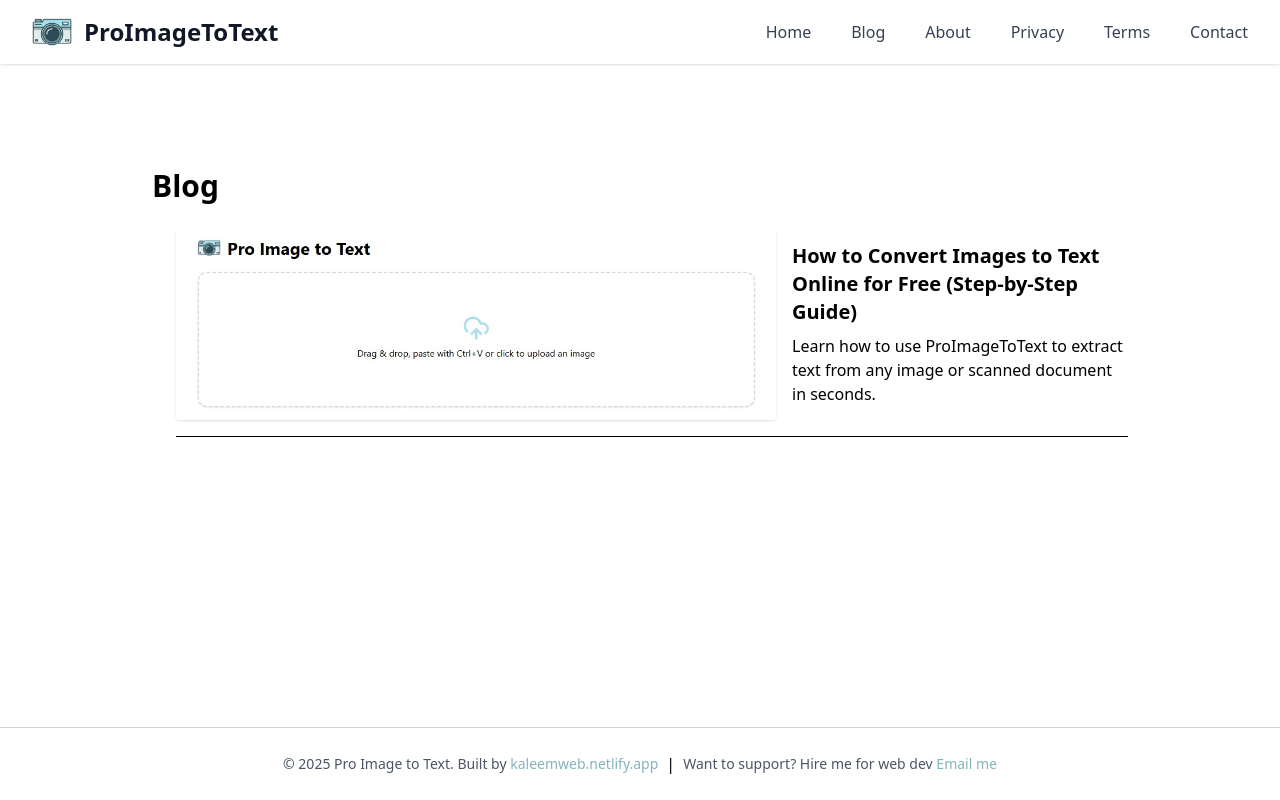
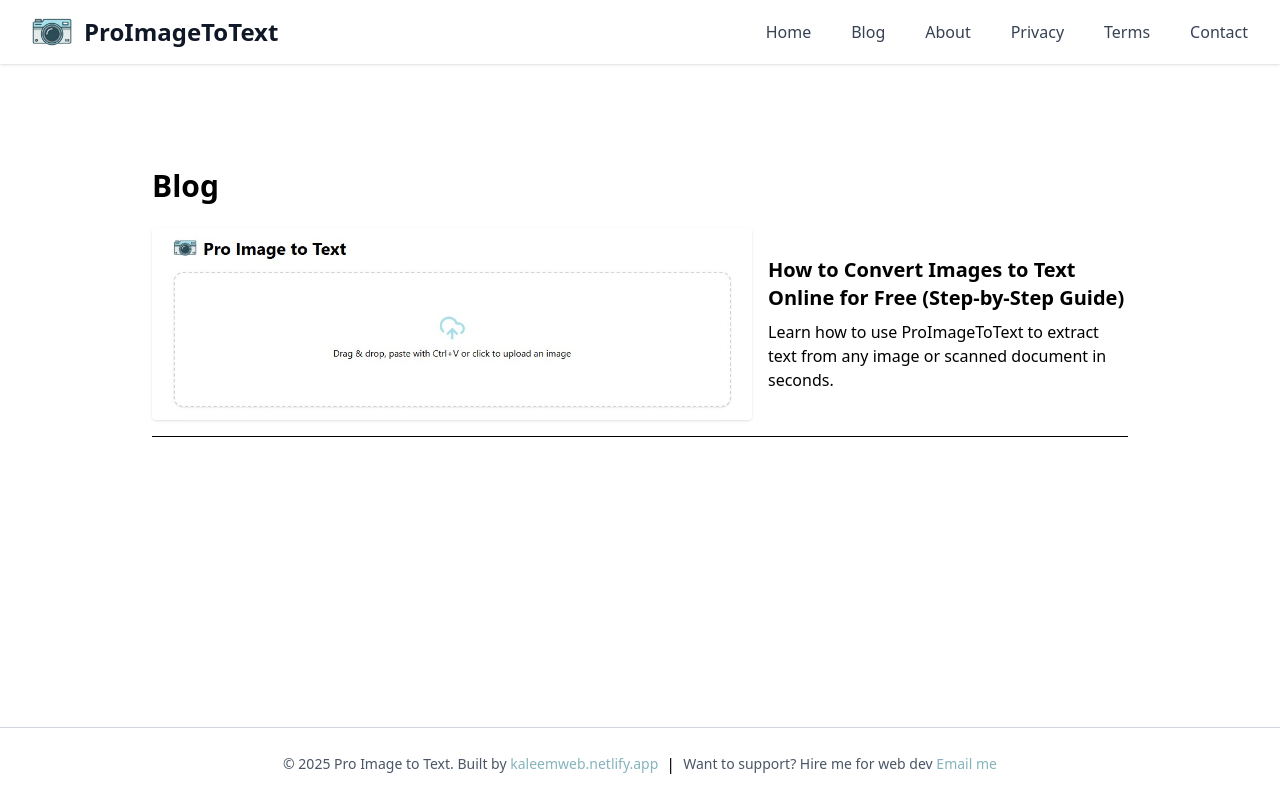
Before and after one commit to axndev/image-to-text, a React (Vite) app: page /blog in a window 1280 px wide. Built offline with nearby package versions, Linux system fonts and the light colour scheme.

Commit message:
article updates

```diff
--- a/src/Components/Navbar.jsx
+++ b/src/Components/Navbar.jsx
@@ -40,10 +40,11 @@
       {isOpen && (
         <div className="md:hidden px-2 pb-3 space-y-1">
           <Link to="/" onClick={handleLinkClick} className="block px-3 py-2 rounded-md text-base font-medium text-gray-700 dark:text-gray-300 hover:text-[#A8DFE9]">Home</Link>
+          <Link to="/blog"  onClick={handleLinkClick}className="text-gray-700 dark:text-gray-300 hover:text-[#A8DFE9]">Blog</Link>
           <Link to="/about" onClick={handleLinkClick} className="block px-3 py-2 rounded-md text-base font-medium text-gray-700 dark:text-gray-300 hover:text-[#A8DFE9]">About</Link>
-          <Link to="/contact" onClick={handleLinkClick} className="block px-3 py-2 rounded-md text-base font-medium text-gray-700 dark:text-gray-300 hover:text-[#A8DFE9]">Contact</Link>
           <Link to="/privacy-policy" onClick={handleLinkClick} className="block px-3 py-2 rounded-md text-base font-medium text-gray-700 dark:text-gray-300 hover:text-[#A8DFE9]">Privacy</Link>
           <Link to="/terms" onClick={handleLinkClick} className="block px-3 py-2 rounded-md text-base font-medium text-gray-700 dark:text-gray-300 hover:text-[#A8DFE9]">Terms</Link>
+          <Link to="/contact" onClick={handleLinkClick} className="block px-3 py-2 rounded-md text-base font-medium text-gray-700 dark:text-gray-300 hover:text-[#A8DFE9]">Contact</Link>
         </div>
       )}
     </nav>
--- a/src/Pages/Article.jsx
+++ b/src/Pages/Article.jsx
@@ -69,7 +69,7 @@
             <img
               src={article.image}
               alt={article.title}
-              className="w-full h-auto rounded my-8 shadow"
+              className="w-full h-full rounded my-8 shadow"
             />
           )}
 
--- a/src/Pages/Blog.jsx
+++ b/src/Pages/Blog.jsx
@@ -13,7 +13,7 @@
     return (
         <section className="max-w-5xl mt-5 md:mt-20 mx-auto p-6 prose dark:prose-invert">
             <h1 className="text-3xl font-bold mb-6">Blog</h1>
-            <ul className="space-y-6">
+            <ul className="space-y-6 m-0">
                 {articles.map((article) => (
                     <li key={article.slug} className="border-b pb-4 flex flex-col md:flex-row gap-4 items-center">
                         <img
```
